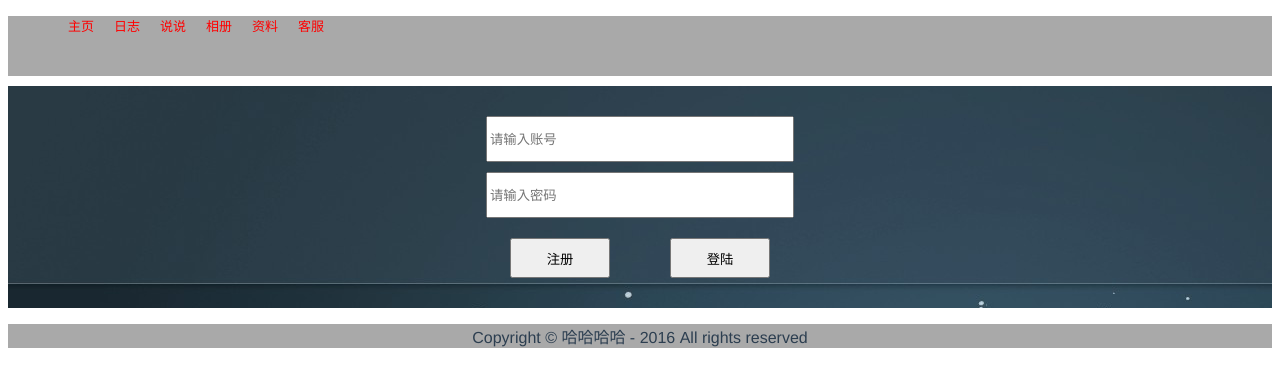
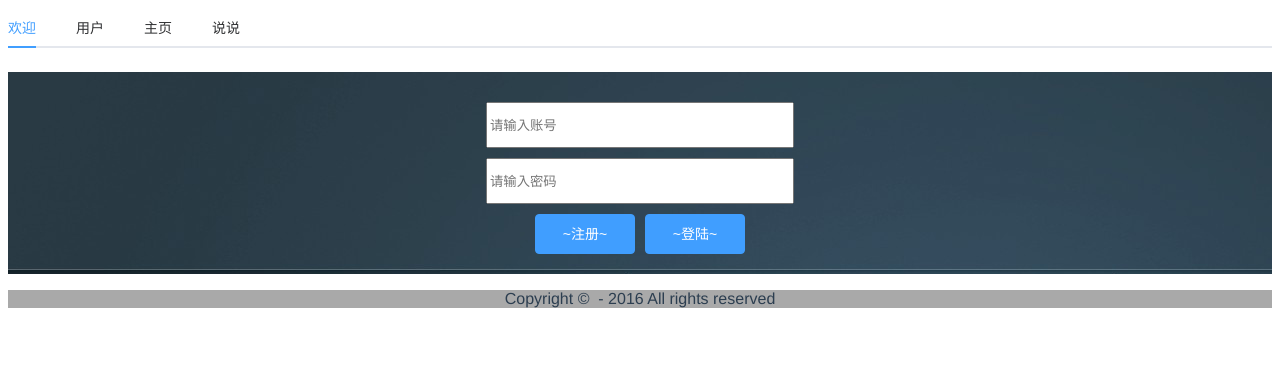
Before and after one commit to AmaoXyz/momo-learn, a Vue app: page / in a window 1280 px wide. Shown: the top 386 px of the page. Built offline with nearby package versions, Linux system fonts and the light colour scheme; what vue-resource would draw is missing.

Commit message:
引入 element

```diff
--- a/config/index.js
+++ b/config/index.js
@@ -11,7 +11,7 @@ module.exports = {
     assetsSubDirectory: 'static',
     assetsPublicPath: '/',
     proxyTable: {'/api': {
-        target: 'http://192.168.3.9:8089/api/',
+        target: 'http://192.168.1.112:8089/api/',
         changeOrigin: true,
         pathRewrite: {
           '^/api': ''
--- /dev/null
+++ b/postcss.config.js
@@ -0,0 +1,7 @@
+module.exports = {
+    plugins: [
+        require('autoprefixer')({
+            browsers: ['last 5 versions']
+        })
+    ]
+}
--- a/src/App.vue
+++ b/src/App.vue
@@ -1,8 +1,8 @@
 <template>
   <div id="app">
-    <HeaderDiv></HeaderDiv>
-    <router-view></router-view>
-    <FooterDiv></FooterDiv>
+      <HeaderDiv></HeaderDiv>
+      <router-view></router-view>
+      <FooterDiv></FooterDiv>
   </div>
 </template>
 
@@ -11,12 +11,33 @@
     import HeaderDiv from './components/header'
     import FooterDiv from './components/footer'
 
-
     export default {
         name: 'App',
+        data(){
+            return {
+                Loading : null
+            }
+        },
         components :{  // 定义组件
             HeaderDiv,
             FooterDiv
+        },
+        mounted(){
+            this.$root.eventHub.$on('showLoading', (params)=>{
+                this.Loading = this.$loading({
+                    lock: true,
+                    text: 'Loading',
+                    spinner: 'el-icon-loading',
+                    background: 'rgba(0, 0, 0, 0.7)'
+                });
+            })
+
+            this.$root.eventHub.$on('hideLoading', (params)=>{
+                if (this.Loading){
+                    this.Loading.close()
+                    this.Loading = null
+                }
+            })
         }
     }
 </script>
--- a/src/components/Lobby.vue
+++ b/src/components/Lobby.vue
@@ -6,8 +6,8 @@
                 <input  class="acc" type="password"  placeholder="请输入密码" v-model="password">
             </div>
             <div>
-                <button class="acc1" type="submit"  @click="addUser">注册</button>
-                <button class="acc1" type="submit"  @click="login">登陆</button>
+                <el-button class="acc1" type="primary"  @click="addUser" >~注册~</el-button>
+                <el-button class="acc1" type="primary"  @click="login" >~登陆~</el-button>
             </div>
         </div>
     </div>
@@ -32,7 +32,6 @@
 
     .kuai{
         width: 500px;
-        /*height: 200px;*/
         margin: 0 auto;
         padding-top: 20px;
         padding-bottom: 20px;
@@ -40,8 +39,6 @@
 
     .Lobby{
         background: url("../assets/timg.png");
-        /*width: 1920px;*/
-        /*height: 1200px;*/
         margin: 0 auto;
         margin-top: 10px;
         margin-bottom: 10px;
@@ -54,43 +51,49 @@
         data() {
             return {
                 account: '',
-                password: ''
+                password: '',
             }
         },
         methods : {
             addUser() {
                 if (this.account == ''){
-                    alert('请输入用户名')
+                    this.$message({type: 'error', message: '请输入用户名'});
                     return
                 }
                 if (this.password == ''){
-                    alert('请输入密码')
+                    this.$message({type: 'error', message: '请输入密码'});
                     return
                 }
+                this.$root.eventHub.$emit('showLoading', {})
                 this.$http.post('/api/register', {account : this.account,password : this.password}).then((response) => {
-                    console.log('---------------->>>',response.body)
-                    alert(response.body.msg)
+                    this.$message({type: 'success', message: response.body.msg});
+                    this.$root.eventHub.$emit('hideLoading', {})
                 }).catch((reject) => {
                     console.log(reject)
+                    this.$root.eventHub.$emit('hideLoading', {})
                 })
             },
             login(){
                 if (this.account == ''){
-                    alert('请输入用户名')
+                    this.$message({type: 'error', message: '请输入用户名'});
                     return
                 }
                 if (this.password == ''){
-                    alert('请输入密码')
+                    this.$message({type: 'error', message: '请输入密码'});
                     return
                 }
+
+                this.$root.eventHub.$emit('showLoading', {})
                 this.$http.post('/api/login', {account : this.account,password : this.password}).then((response) => {
-                    alert(response.body.msg)
+                    this.$message({type: 'success', message: response.body.msg});
                     // 登陆成功后 界面跳转
                     if (response.body.code == 1){
                         this.$router.push('login')
                     }
+                    this.$root.eventHub.$emit('hideLoading', {})
                 }).catch((reject) => {
                     console.log(reject)
+                    this.$root.eventHub.$emit('hideLoading', {})
                 })
             }
         }
--- a/src/components/header.vue
+++ b/src/components/header.vue
@@ -1,47 +1,32 @@
 <template>
-    <header class="headers">
-        <el-menu router :default-active="$route.path" class="el-menu" @open="handleOpen" @close="handleClose" theme="dark">
-            <el-menu-item v-for="nn in navs" :index=nn.index>
-                <samp>{{nn.lis}}</samp>
-            </el-menu-item>
-        </el-menu>
-    </header>
+    <el-tabs v-model='pageIndex'  @tab-click="handleClick">
+        <el-tab-pane label="欢迎" name="1"></el-tab-pane>
+        <el-tab-pane label="用户" name="2"></el-tab-pane>
+        <el-tab-pane label="主页" name="3"></el-tab-pane>
+        <el-tab-pane label="说说" name="4"></el-tab-pane>
+    </el-tabs>
 </template>
-
 <script>
-
     export default {
-        name: "headers",
         data() {
             return {
-                navs : [
-                    {lis : '主页',index : 'login'},
-                    {lis : '日志',index : 'login'},
-                    {lis : '说说',index : 'login'},
-                    {lis : '相册',index : 'login'},
-                    {lis : '资料',index : 'login'},
-                    {lis : '客服',index : 'login'},
-                ]
+                pageIndex : '1',
+            };
+        },
+        methods: {
+            handleClick(tab, event) {
+                if (tab.name == 1){
+                    this.$router.push('Lobby')
+                }else{
+                    this.$router.push('login')
+                }
             }
-        },
-    }
+        }
+    };
 </script>
 
 <style>
-    .headers{
-        height: 60px;
-        background: darkgrey;
-    }
-    el-menu-item{
-    }
-    samp{
-        color: red;
-        /*margin: 0 auto;*/
-    }
-    li{
-        list-style: none;
+    el-tab-pane{
         float: left;
-        /*float:left;*/
-        /*width: 60px;*/
     }
 </style>
--- a/src/main.js
+++ b/src/main.js
@@ -8,8 +8,7 @@ import Vuex from 'vuex'
 import store from './vuex/store'
 
 import ElementUI from 'element-ui'
-// import 'element-ui/lib/theme-chalk/index.css'
-
+import 'element-ui/lib/theme-chalk/index.css'
 
 import App from './App'
 
@@ -29,5 +28,8 @@ new Vue({
     el: '#app',
     router,
     store,
-    render: h => h(App)
+    render: h => h(App),
+    data: {
+        eventHub: new Vue()        // 空Vue 分发事件
+    }
 })
--- a/src/vuex/store.js
+++ b/src/vuex/store.js
@@ -6,8 +6,15 @@ Vue.use(Vuex)
 const store = new Vuex.Store({
     // 定义状态
     state: {
-        author: '哈哈哈哈'
+        loadingState: false
+    },
+    mutations :{
+        setLoadingState(bool){
+            loadingState = bool
+        }
     }
 })
 
+// this.$store.commit('setLoadingState',true)
+
 export default store
```
Also changed, not shown: 2 other files (tests, documents, lock files or other folders).
